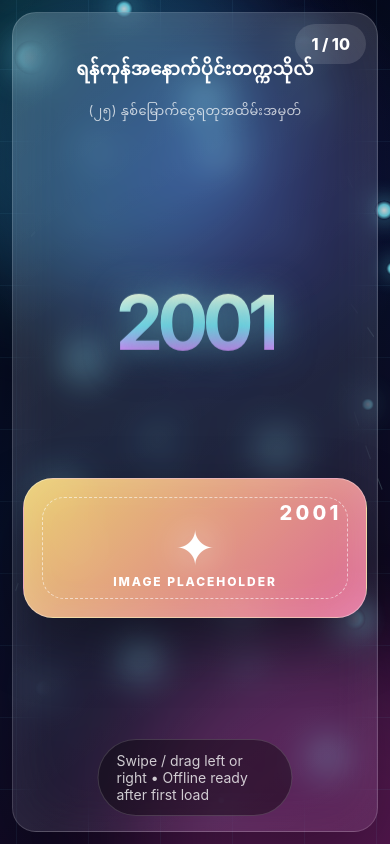
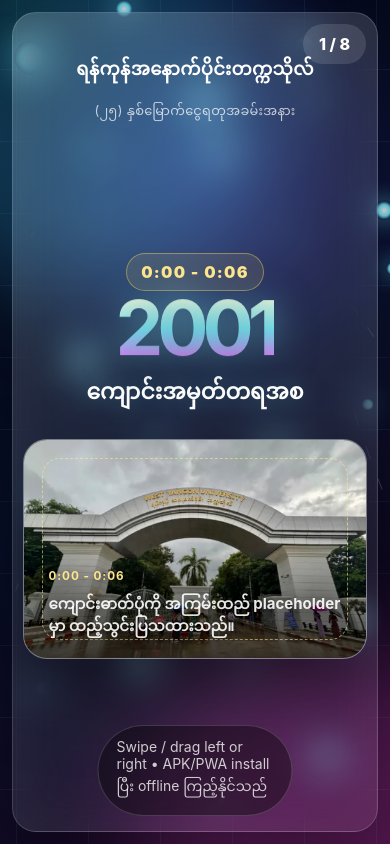
Before and after one commit to orderigo/interactive_vid, a Next.js app: page / in a window 390 px wide. Built offline with nearby package versions, Linux system fonts and the light colour scheme.

Commit message:
Build offline jubilee slide show

```diff
--- a/pages/index.js
+++ b/pages/index.js
@@ -1,28 +1,75 @@
+import Image from 'next/image';
 import { useMemo, useState } from 'react';
 
 const EVENT_NAME = 'ရန်ကုန်အနောက်ပိုင်းတက္ကသိုလ်';
-const EVENT_SUBTITLE = '(၂၅) နှစ်မြောက်ငွေရတုအထိမ်းအမှတ်';
-const START_YEAR = 2001;
+const EVENT_SUBTITLE = '(၂၅) နှစ်မြောက်ငွေရတုအခမ်းအနား';
+const FINAL_TITLE = 'ရန်ကုန်အနောက်ပိုင်းတက္ကသိုလ် (၂၅) နှစ်မြောက်ငွေရတုအခမ်းအနား';
 const END_YEAR = 2026;
 
-const imageThemes = [
-  'linear-gradient(135deg, rgba(255, 223, 116, 0.9), rgba(255, 119, 168, 0.84))',
-  'linear-gradient(135deg, rgba(74, 222, 255, 0.9), rgba(124, 92, 255, 0.84))',
-  'linear-gradient(135deg, rgba(103, 255, 199, 0.9), rgba(28, 164, 255, 0.84))',
+const slideImages = [
+  '/img/Screenshot_20260721-101836.png',
+  '/img/Screenshot_20260721-101925.png',
+  '/img/Screenshot_20260721-102147.png',
+  '/img/Screenshot_20260721-103154.png',
+  '/img/Screenshot_20260721-105110.png',
 ];
 
-const createYearCards = () => {
-  const cards = [[START_YEAR]];
-
-  for (let year = START_YEAR + 1; year < END_YEAR; year += 3) {
-    cards.push(
-      Array.from({ length: Math.min(3, END_YEAR - year) }, (_, index) => year + index)
-    );
-  }
-
-  cards.push([END_YEAR]);
-  return cards;
-};
+const slides = [
+  {
+    year: 2001,
+    image: slideImages[0],
+    title: 'ကျောင်းအမှတ်တရအစ',
+    caption: 'ကျောင်းဓာတ်ပုံကို အကြမ်းထည် placeholder မှာ ထည့်သွင်းပြသထားသည်။',
+    time: '0:00 - 0:06',
+  },
+  {
+    year: 2002,
+    image: slideImages[1],
+    title: 'စာသင်ခန်းနှင့် ကျောင်းလှုပ်ရှားမှု',
+    caption: 'လက်ညှိုးဖြင့် ဘယ်ဘက်သို့ ဆွဲလျှင် နောက်နှစ်အမှတ်တရသို့ ပြောင်းပါသည်။',
+    time: '0:06 - 0:09',
+  },
+  {
+    year: 2005,
+    image: slideImages[2],
+    title: 'နှစ်ပတ်လည် / ပညာရေးပွဲ',
+    caption: 'တေးဂီတသာဖြင့် အမှတ်တရပုံရိပ်ကို အလင်းတန်းနှင့် ပြသထားသည်။',
+    time: '0:09 - 0:12',
+  },
+  {
+    year: 2010,
+    image: slideImages[3],
+    title: 'ကျောင်းဝန်းကျင်နှင့် စုပေါင်းအမှတ်တရ',
+    caption: 'ကျောင်းဝန်းကျင် ရှုခင်း သို့မဟုတ် ဆရာ/ကျောင်းသား စုပေါင်းဓာတ်ပုံနေရာ။',
+    time: '0:12 - 0:15',
+  },
+  {
+    year: 2015,
+    image: slideImages[4],
+    title: 'ဘွဲ့နှင်းသဘင် / Field Trip',
+    caption: 'စည်းချက်ပိုတက်လာသော အခန်းကဏ္ဍအတွက် အမှတ်တရဓာတ်ပုံ။',
+    time: '0:15 - 0:18',
+  },
+  {
+    year: 2020,
+    image: slideImages[0],
+    title: 'Online Class / Mask အမှတ်တရ',
+    caption: 'COVID-19 ကာလအတွင်း လေ့လာသင်ယူမှုများကို ပြန်လည်မြင်တွေ့စေသည်။',
+    time: '0:18 - 0:21',
+  },
+  {
+    year: 2024,
+    image: slideImages[1],
+    title: 'ပြန်လည်လှုပ်ရှားလာသော ကျောင်းဘဝ',
+    caption: 'စာကြည့်တိုက်၊ အားကစားပြိုင်ပွဲနှင့် မကြာသေးမီက လှုပ်ရှားမှုများ။',
+    time: '0:21 - 0:24',
+  },
+  {
+    year: END_YEAR,
+    isFinal: true,
+    time: '0:24 - 0:30',
+  },
+];
 
 function MemoryNodes() {
   const nodes = useMemo(
@@ -66,28 +113,39 @@ function MemoryNodes() {
   );
 }
 
-function YearImagePlaceholder({ year, index }) {
+function TimelinePhoto({ slide }) {
   return (
-    <div className="imagePlaceholder" style={{ background: imageThemes[index % imageThemes.length] }}>
-      <div className="placeholderGlow" />
-      <div className="placeholderIcon">✦</div>
-      <div className="placeholderText">Image Placeholder</div>
-      <div className="placeholderYear">{year}</div>
-    </div>
+    <figure className="timelinePhoto">
+      <Image src={slide.image} alt={`${slide.year} ${slide.title}`} fill sizes="(max-width: 820px) 88vw, 48vw" priority draggable="false" />
+      <figcaption>
+        <span>{slide.time}</span>
+        {slide.caption}
+      </figcaption>
+    </figure>
   );
 }
 
 function FireworkShow() {
   return (
     <div className="fireworkLayer" aria-hidden="true">
-      {Array.from({ length: 12 }, (_, index) => (
+      {Array.from({ length: 20 }, (_, index) => (
         <span
-          className="firework"
+          className={`firework firework${index % 4}`}
           key={index}
           style={{
-            left: `${8 + ((index * 13) % 86)}%`,
-            top: `${10 + ((index * 17) % 58)}%`,
-            animationDelay: `${index * 0.22}s`,
+            left: `${6 + ((index * 11) % 88)}%`,
+            top: `${8 + ((index * 19) % 62)}%`,
+            animationDelay: `${index * 0.16}s`,
+          }}
+        />
+      ))}
+      {Array.from({ length: 10 }, (_, index) => (
+        <span
+          className="rocketTrail"
+          key={`trail-${index}`}
+          style={{
+            left: `${10 + index * 9}%`,
+            animationDelay: `${index * 0.24}s`,
           }}
         />
       ))}
@@ -95,40 +153,48 @@ function FireworkShow() {
   );
 }
 
-function YearCard({ years, isFinal }) {
+function YearCard({ slide }) {
+  if (slide.isFinal) {
+    return (
+      <section className="yearCard finalCard">
+        <FireworkShow />
+        <div className="eventHeader finalHeader">
+          <p>{EVENT_NAME}</p>
+          <span>{EVENT_SUBTITLE}</span>
+        </div>
+        <div className="finalContent">
+          <div className="finalYear">2026</div>
+          <h1>{FINAL_TITLE}</h1>
+          <p>Ta-Da • အောင်ပွဲခံတေးဂီတ • Gold & Silver Fireworks</p>
+        </div>
+      </section>
+    );
+  }
+
   return (
-    <section className={`yearCard ${isFinal ? 'finalCard' : ''}`}>
-      {isFinal && <FireworkShow />}
+    <section className="yearCard">
       <div className="eventHeader">
         <p>{EVENT_NAME}</p>
         <span>{EVENT_SUBTITLE}</span>
       </div>
       <div className="cardContent">
         <div className="yearStack">
-          {years.map((year) => (
-            <h1 className="yearText" key={year}>{year}</h1>
-          ))}
+          <span className="slideTime">{slide.time}</span>
+          <h1 className="yearText">{slide.year}</h1>
+          <h2>{slide.title}</h2>
         </div>
-        <div className={`placeholderGrid count${years.length}`}>
-          {years.map((year, index) => (
-            <YearImagePlaceholder key={year} year={year} index={index} />
-          ))}
-        </div>
+        <TimelinePhoto slide={slide} />
       </div>
-      {isFinal && <div className="finalMessage">Silver Jubilee Memories • 2001–2026</div>}
     </section>
   );
 }
 
 export default function Home() {
-  const yearCards = useMemo(createYearCards, []);
   const [cardIndex, setCardIndex] = useState(0);
   const [touchStart, setTouchStart] = useState(null);
-  const currentYears = yearCards[cardIndex];
-  const isFinal = currentYears.includes(END_YEAR);
 
   const goToCard = (direction) => {
-    setCardIndex((current) => Math.min(Math.max(current + direction, 0), yearCards.length - 1));
+    setCardIndex((current) => Math.min(Math.max(current + direction, 0), slides.length - 1));
   };
 
   const handlePointerStart = (event) => {
@@ -159,12 +225,12 @@ export default function Home() {
     >
       <MemoryNodes />
       <div className="cardTrack" style={{ transform: `translateX(-${cardIndex * 100}vw)` }}>
-        {yearCards.map((years) => (
-          <YearCard key={years.join('-')} years={years} isFinal={years.includes(END_YEAR)} />
+        {slides.map((slide) => (
+          <YearCard key={slide.year} slide={slide} />
         ))}
       </div>
-      <div className="navigationHint">Swipe / drag left or right • Offline ready after first load</div>
-      <div className="progressPill">{cardIndex + 1} / {yearCards.length}</div>
+      <div className="navigationHint">Swipe / drag left or right • APK/PWA install ပြီး offline ကြည့်နိုင်သည်</div>
+      <div className="progressPill">{cardIndex + 1} / {slides.length}</div>
     </main>
   );
 }
--- a/styles/globals.css
+++ b/styles/globals.css
@@ -338,3 +338,157 @@ body {
     min-height: 140px;
   }
 }
+
+.slideTime {
+  display: inline-flex;
+  width: fit-content;
+  padding: 8px 14px;
+  border: 1px solid rgba(255, 214, 90, 0.42);
+  border-radius: 999px;
+  color: #ffe58c;
+  font-weight: 900;
+  letter-spacing: 0.08em;
+  background: rgba(255, 214, 90, 0.11);
+}
+
+.yearStack h2 {
+  margin: 6px 0 0;
+  font-size: clamp(22px, 3.2vw, 48px);
+  line-height: 1.18;
+  text-shadow: 0 0 24px rgba(125, 238, 255, 0.38);
+}
+
+.timelinePhoto {
+  position: relative;
+  margin: 0;
+  min-height: clamp(280px, 52vh, 520px);
+  overflow: hidden;
+  border: 1px solid rgba(255, 255, 255, 0.34);
+  border-radius: clamp(24px, 3vw, 42px);
+  background: linear-gradient(135deg, rgba(255, 223, 116, 0.12), rgba(116, 230, 255, 0.08));
+  box-shadow: 0 32px 80px rgba(0, 0, 0, 0.45), inset 0 0 54px rgba(255, 255, 255, 0.12);
+}
+
+.timelinePhoto::before {
+  content: '';
+  position: absolute;
+  inset: 18px;
+  z-index: 2;
+  border: 1px dashed rgba(255, 232, 160, 0.55);
+  border-radius: clamp(18px, 2.4vw, 32px);
+  pointer-events: none;
+}
+
+.timelinePhoto::after {
+  content: '';
+  position: absolute;
+  inset: 0;
+  z-index: 1;
+  background: linear-gradient(180deg, transparent 42%, rgba(0, 0, 0, 0.72));
+  pointer-events: none;
+}
+
+.timelinePhoto img {
+  width: 100%;
+  height: 100%;
+  min-height: inherit;
+  object-fit: cover;
+  filter: saturate(1.08) contrast(1.04);
+  transform: scale(1.02);
+}
+
+.timelinePhoto figcaption {
+  position: absolute;
+  left: clamp(24px, 3vw, 42px);
+  right: clamp(24px, 3vw, 42px);
+  bottom: clamp(22px, 3vw, 38px);
+  z-index: 3;
+  font-size: clamp(15px, 1.7vw, 22px);
+  font-weight: 700;
+  line-height: 1.45;
+  color: rgba(255, 255, 255, 0.9);
+  text-shadow: 0 3px 16px rgba(0, 0, 0, 0.75);
+}
+
+.timelinePhoto figcaption span {
+  display: block;
+  margin-bottom: 8px;
+  color: #ffe58c;
+  font-size: 0.78em;
+  letter-spacing: 0.08em;
+  text-transform: uppercase;
+}
+
+.finalHeader {
+  top: clamp(24px, 4vh, 52px);
+}
+
+.finalContent {
+  position: relative;
+  z-index: 5;
+  display: grid;
+  place-items: center;
+  width: min(1180px, 92vw);
+  text-align: center;
+}
+
+.finalYear {
+  font-size: clamp(110px, 23vw, 330px);
+  font-weight: 1000;
+  line-height: 0.78;
+  letter-spacing: -0.08em;
+  background: linear-gradient(180deg, #ffffff, #ffe27a 28%, #ffbf2f 58%, #fff3bd);
+  -webkit-background-clip: text;
+  color: transparent;
+  filter: drop-shadow(0 0 38px rgba(255, 213, 74, 0.92));
+  animation: yearFloat 3.2s ease-in-out infinite;
+}
+
+.finalContent h1 {
+  margin: clamp(18px, 3vh, 36px) 0 0;
+  max-width: 1100px;
+  font-size: clamp(34px, 6.7vw, 98px);
+  line-height: 1.12;
+  color: #ffd968;
+  text-shadow: 0 0 12px rgba(255, 255, 255, 0.86), 0 0 34px rgba(255, 198, 51, 0.92), 0 8px 42px rgba(0, 0, 0, 0.68);
+}
+
+.finalContent p {
+  margin: 22px 0 0;
+  color: rgba(255, 255, 255, 0.86);
+  font-size: clamp(16px, 2vw, 28px);
+  font-weight: 900;
+  letter-spacing: 0.08em;
+}
+
+.rocketTrail {
+  position: absolute;
+  bottom: -14vh;
+  width: 5px;
+  height: 26vh;
+  border-radius: 999px;
+  background: linear-gradient(0deg, transparent, rgba(255, 214, 90, 0.95), rgba(255, 255, 255, 0));
+  filter: drop-shadow(0 0 18px rgba(255, 214, 90, 0.9));
+  animation: rocketRise 2.6s ease-in infinite;
+}
+
+.firework0 { color: #ffd65a; }
+.firework1 { color: #ffffff; box-shadow: 0 -42px 0 #fff, 30px -30px 0 #ffd65a, 42px 0 0 #fff, 30px 30px 0 #c4f1ff, 0 42px 0 #ffd65a, -30px 30px 0 #fff, -42px 0 0 #ffd65a, -30px -30px 0 #fff; }
+.firework2 { color: #ffd65a; box-shadow: 0 -42px 0 #ffd65a, 30px -30px 0 #fff4b8, 42px 0 0 #ffbf2f, 30px 30px 0 #fff, 0 42px 0 #ffd65a, -30px 30px 0 #fff, -42px 0 0 #ffbf2f, -30px -30px 0 #fff4b8; }
+.firework3 { color: #ffffff; }
+
+@keyframes rocketRise {
+  0% { opacity: 0; transform: translateY(0) scaleY(0.35); }
+  18% { opacity: 1; }
+  100% { opacity: 0; transform: translateY(-92vh) scaleY(1); }
+}
+
+@media (max-width: 820px) {
+  .timelinePhoto {
+    min-height: 220px;
+  }
+
+  .finalContent h1 {
+    font-size: clamp(30px, 9vw, 62px);
+  }
+}
```
Also changed, not shown: public/sw.js (+7 -2 lines), public/manifest.json, 1 other file (tests, documents, lock files or other folders).
